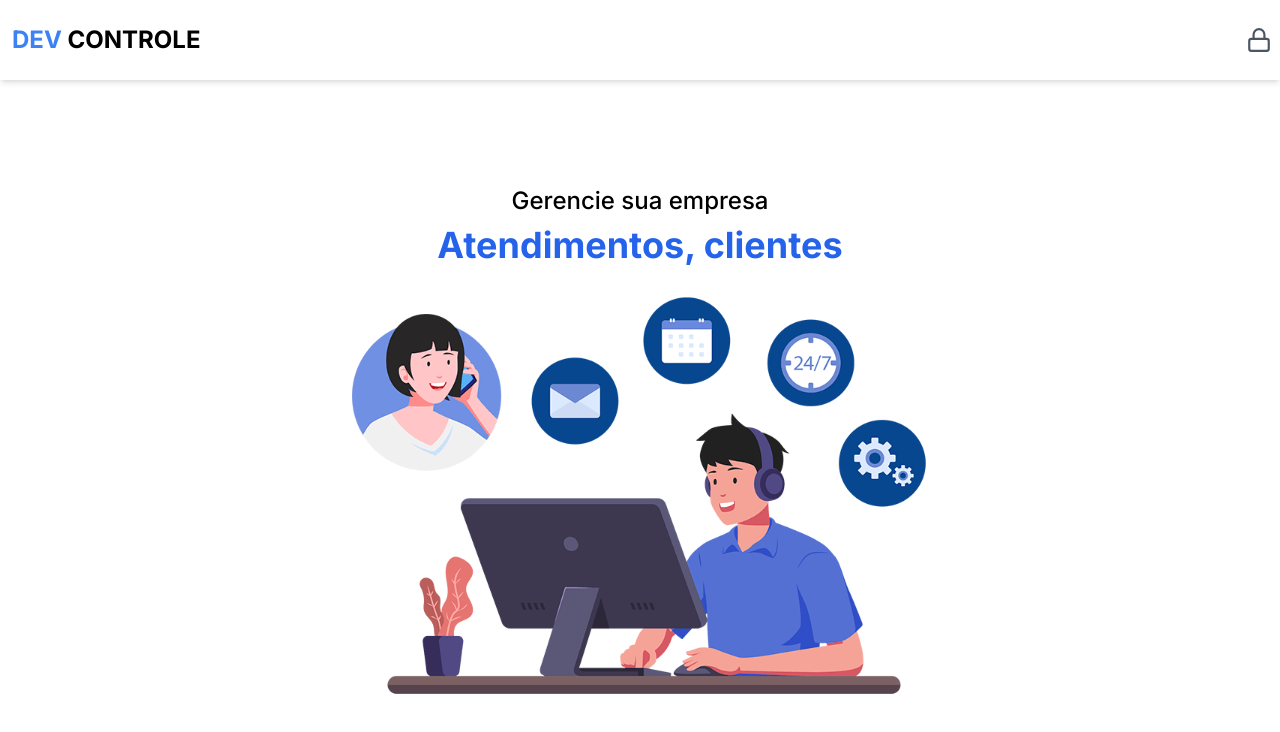
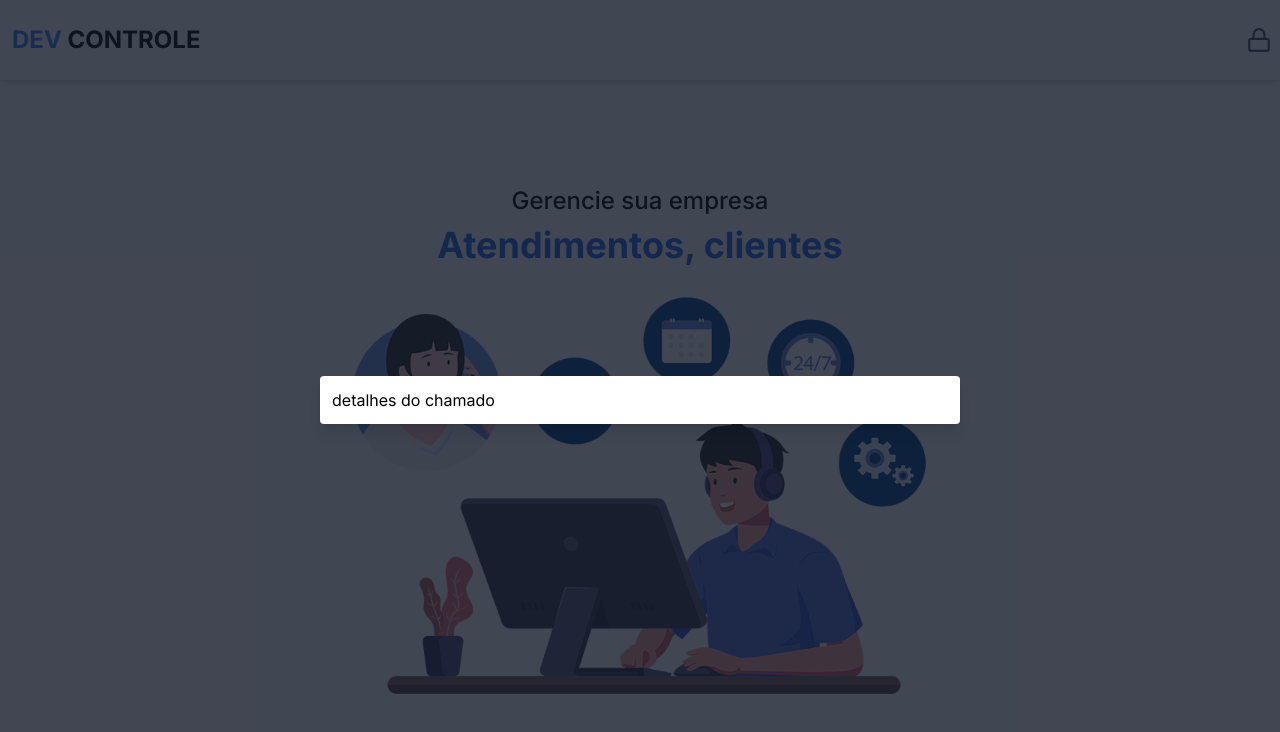
Before and after one commit to jjhonny/dev-controle, a Next.js app: page / in a window 1280 px wide. Shown: the top 732 px of the page. Built offline with nearby package versions, Linux system fonts and the light colour scheme; no server answers.

Commit message:
feat: creates ticket modal

```diff
--- a/src/app/layout.tsx
+++ b/src/app/layout.tsx
@@ -3,6 +3,7 @@ import { Inter } from "next/font/google";
 import "./globals.css";
 import { Header } from "@/components/header";
 import { AuthProvider } from "@/providers/auth";
+import { ModalProvider } from "@/providers/modal";
 
 const inter = Inter({ subsets: ["latin"] });
 
@@ -20,8 +21,10 @@ export default function RootLayout({
     <html lang="pt-BR">
       <body className={inter.className}>
         <AuthProvider>
-          <Header />
-          {children}
+          <ModalProvider>
+            <Header />
+            {children}
+          </ModalProvider>
         </AuthProvider>
       </body>
     </html>
--- /dev/null
+++ b/src/components/modal/index.tsx
@@ -0,0 +1,12 @@
+"use client";
+export function ModalTicket() {
+  return (
+    <section className="absolute bg-gray-900/80 w-full min-h-screen">
+      <div className="absolute inset-0 flex items-center justify-center">
+        <div className="bg-white shadow-lg w-4/5 md:w-1/2 max-w-2xl p-3 rounded">
+          <h1>detalhes do chamado</h1>
+        </div>
+      </div>
+    </section>
+  );
+}
--- /dev/null
+++ b/src/providers/modal.tsx
@@ -0,0 +1,27 @@
+"use client";
+import { createContext, ReactNode, useState } from "react";
+import { TicketProps } from "@/utils/ticket.type";
+import { CustomerProps } from "@/utils/customer.type";
+import { ModalTicket } from "@/components/modal";
+
+interface ModalContextData {
+  visible: boolean;
+  handleModalVisible: () => void;
+}
+
+export const ModalContext = createContext({} as ModalContextData);
+
+export const ModalProvider = ({ children }: { children: ReactNode }) => {
+  const [visible, setVisible] = useState(true);
+
+  function handleModalVisible() {
+    setVisible(!visible);
+  }
+
+  return (
+    <ModalContext.Provider value={{ visible, handleModalVisible }}>
+      {visible && <ModalTicket />}
+      {children}
+    </ModalContext.Provider>
+  );
+};
```
